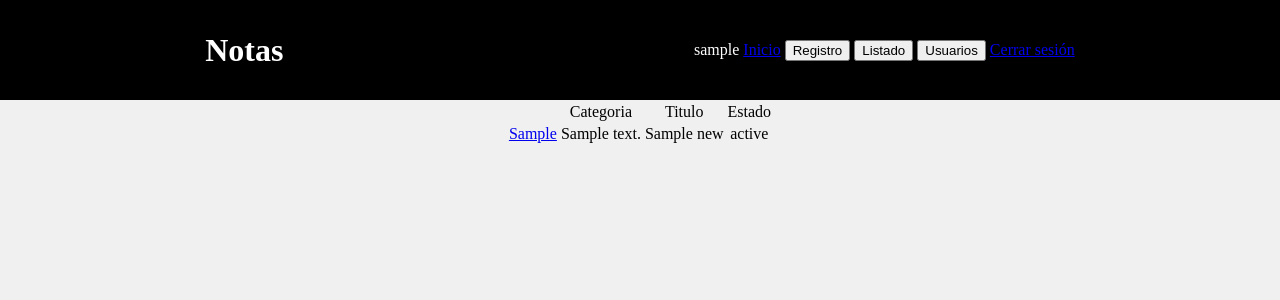
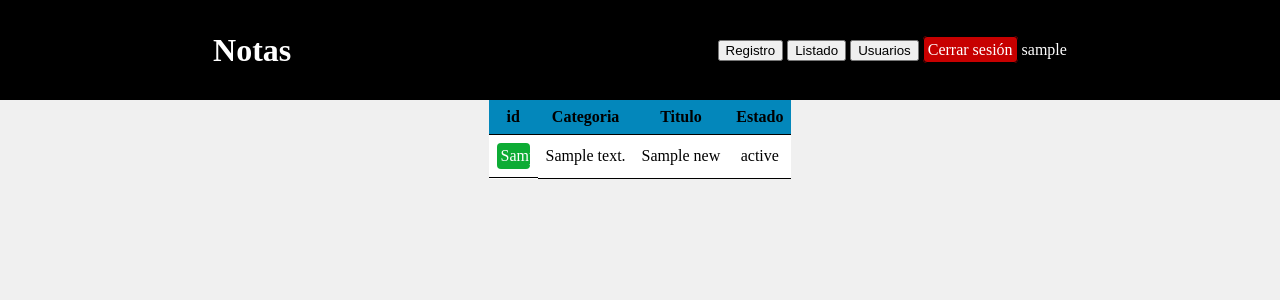
Before and after one commit to CesCM28/Notas, a Flask app: template templates/index.html in a window 1280 px wide. Shown: the top 300 px of the page. Run offline with Flask 2, Linux system fonts and the light colour scheme; the visitor is signed in with stand-in values (Sample User, id 1); tables that the repository leaves empty or names only in its code hold one stand-in row (values such as "Sample post"); the template is opened without the code that fills it: most values are stand-ins (such as "Sample title", 1, 10 or a date in 2020); data that the repository does not hold is empty.

Commit message:
cambio general a la apariencia, asi como editar el password de los usuarios

```diff
--- a/application.py
+++ b/application.py
@@ -1,9 +1,8 @@
-from crypt import methods
 import functools
 from logging import error
 from flask import Flask
 from flask import (
-    Blueprint, blueprints, flash, g, render_template, request, url_for, session, redirect
+    flash, g, render_template, request, url_for, session, redirect
 )
 from werkzeug.security import check_password_hash, generate_password_hash
 from DB.db import get_db
@@ -34,13 +33,10 @@ def login():
         )
         user = c.fetchone()
 
-        print(user)
-
         if user is None:
             error = 'Usuario y/o contraseña invalida'
         #elif not check_password_hash(user['password'], password):
             #error = 'Usuario y/o contraseña invalida'
-
 
         if error is None:
             session.clear()
@@ -121,7 +117,6 @@ def editar(idnew):
     categorys = c.fetchall()
 
     if request.method == 'POST':
-
         titulo = request.form['titulo']
         imagen = request.form['imagen']
         categoria = request.form['categoria']
@@ -148,6 +143,24 @@ def editar(idnew):
 @login_required
 def users(id):
     db, c = get_db()
+
+    if request.method == 'POST':
+        username = request.form['userName']
+        name = request.form['name']
+        password = request.form['password']
+
+        c.execute(
+            """
+            UPDATE user
+            SET username = %s,
+            name = %s,
+            password = %s
+            WHERE id = %s
+            """, (username, name, generate_password_hash(password), id)
+        )
+        db.commit()
+
+
     c.execute('select id,username,password,name from user where id = %s', (id,))
     user = c.fetchone()
 
--- a/static/style.css
+++ b/static/style.css
@@ -20,6 +20,16 @@ body {
     justify-content: center;
     width: 100%;
     min-height: 400px;
+}
+
+.cerrar-sesion {
+    color: #fff;
+    background-color: #c70000;
+    font-size: bold;
+    padding: 4px;
+    border-radius: 4px;
+    text-decoration:none;
+    border: 1px solid #000;
 }
 
 textarea {
@@ -86,3 +96,29 @@ select {
     display: flex;
     align-items: center;
 }
+
+table {
+    background-color: #fff;
+    border-collapse: collapse;
+    width: 100%;
+}
+
+th, td {
+    padding: 8px;
+    border-bottom: 1px solid #000;
+}
+
+thead {
+    background-color: #0387bb;
+}
+
+.boton-editar {
+    color: #fff;
+    background-color: #0dac35;
+    font-size: bold;
+    width: 25px !important;
+    padding: 4px;
+    border-radius: 4px;
+    text-decoration:none;
+    text-align: center;
+}
--- a/templates/base.html
+++ b/templates/base.html
@@ -1,6 +1,7 @@
 <!DOCTYPE html>
 
 <head>
+    <meta data-n-head="ssr" charset="utf-8">
     <title>{% block title %}{% endblock %} - El Democrata</title>
     <link rel="stylesheet" href="{{ url_for('static', filename='style.css') }}">
 </head>
@@ -27,12 +28,12 @@
         </div>
         <div>
             {% if g.user %}
-            <span>{{ g.user['username'] }}</span>
-            <a href="{{ url_for('index') }}">Inicio</a>
+            <!-- <a href="{{ url_for('index') }}">Inicio</a> -->
             <button onclick="OculatarMostrar('registro')">Registro</button>
             <button onclick="OculatarMostrar('tabla')">Listado</button>
             <button onclick="OculatarMostrar('usuarios')">Usuarios</button>
-            <a href="{{ url_for('logout') }}">Cerrar sesión</a>
+            <a class="cerrar-sesion" href="{{ url_for('logout') }}">Cerrar sesión</a>
+            <span>{{ g.user['username'] }}</span>
             {% else %}
             <a href="{{ url_for('login') }}">Iniciar sesión</a>
             {% endif %}
--- a/templates/index.html
+++ b/templates/index.html
@@ -53,15 +53,18 @@
 
     <div class="show" id="tabla">
         <table>
-            <th>
-                <td style="text-align: center;">Categoria</td>
-                <td style="text-align: center;">Titulo</td>
-                <td style="text-align: center;">Estado</td>
-            </th>
+            <thead>
+                <tr>
+                    <th>id</th>
+                    <th style="text-align: center;">Categoria</th>
+                    <th style="text-align: center;">Titulo</th>
+                    <th style="text-align: center;">Estado</th>
+                </tr>
+            </thead>
             {% for new in news %}
             <tr>
-                <td>
-                    <a href="{{ url_for('editar', idnew=new['id_news']) }}">{{ new['id_news'] }}</a>
+                <td class="center">
+                    <a class="boton-editar" href="{{ url_for('editar', idnew=new['id_news']) }}">{{ new['id_news'] }}</a>
                 </td>
                 <td>
                     {{ new['description'] }}
@@ -79,13 +82,16 @@
 
     <div class="show" id="usuarios" style="display:none !important;">
         <table>
-            <th>
-                <td>Username</td>
-                <td>Nombre</td>
-            </th>
+            <thead>
+                <tr>
+                    <th>id</th>
+                    <th>Username</th>
+                    <th>Nombre</th>
+                </tr>
+            </thead>
             {% for user in users %}
             <tr>
-                <td><a href="{{ url_for('users', id=user['id']) }}">{{ user['id'] }}</a></td>
+                <td class="center"><a class="boton-editar" href="{{ url_for('users', id=user['id']) }}">{{ user['id'] }}</a></td>
                 <td>{{ user['username'] }}</td>
                 <td>{{ user['name'] }}</td>
             </tr>
--- a/templates/login.html
+++ b/templates/login.html
@@ -10,11 +10,11 @@
         <form method="post">
             <div class="renglon">
                 <label for="username">Usuario</label>
-                <input name="username" id="username" placeholder="welcome..." required />
+                <input name="username" id="username" required />
             </div>
             <div class="renglon">
                 <label for="password">Contraseña</label>
-                <input type="password" name="password" id="password" placeholder="nadie lo va a saber..." required />
+                <input type="password" name="password" id="password" required />
             </div>
             <div class="renglon-boton">
                 <input class="botonVerde" type="submit" value="Iniciar sesión" />
```
Also changed, not shown: templates/editar.html (+19 -10 lines), templates/users.html (+11 -4 lines).
